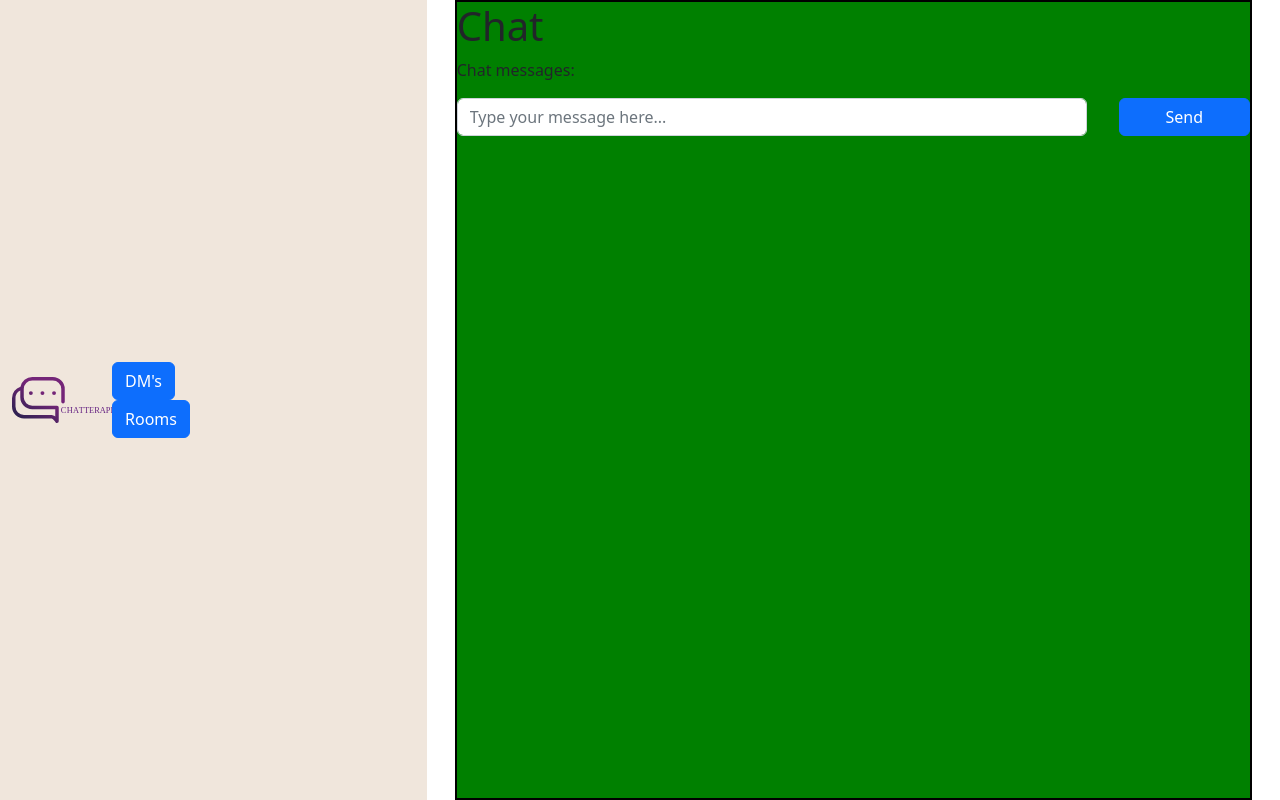
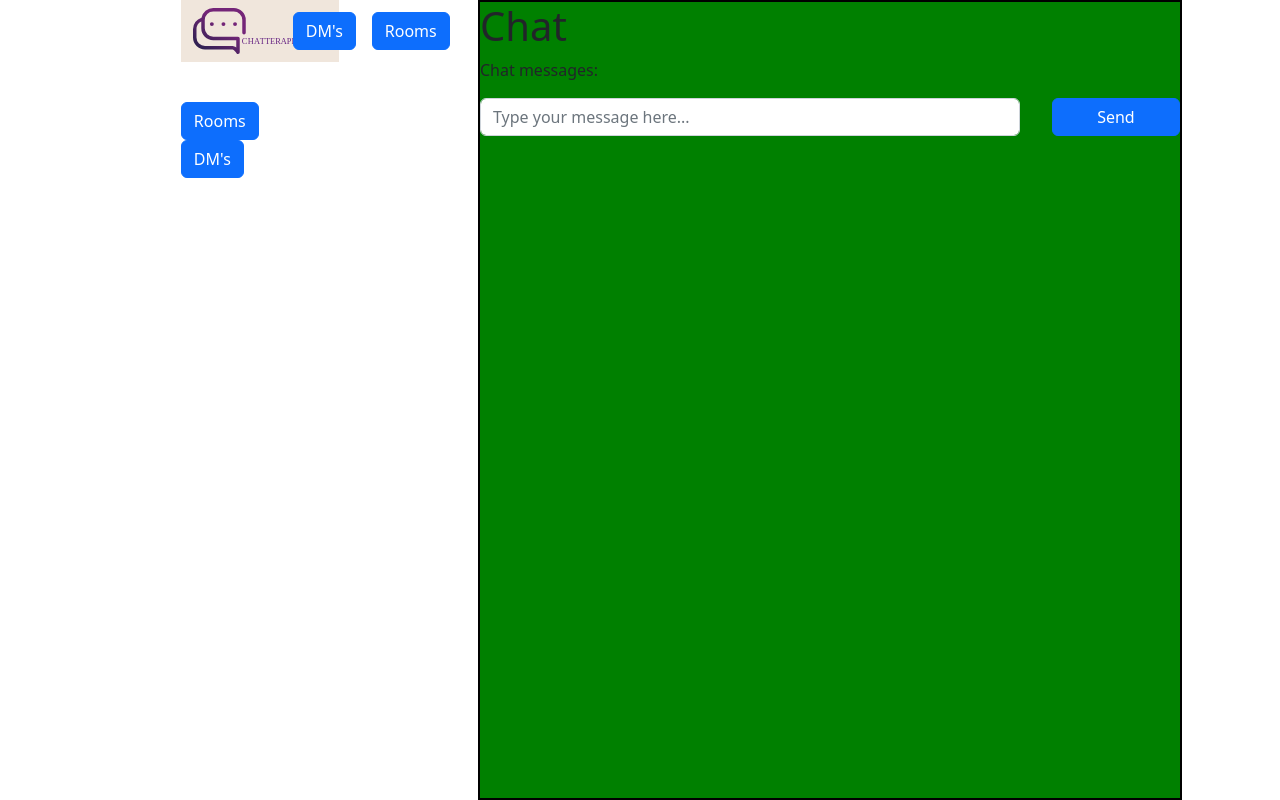
Before and after one commit to Sillen00/Chat-With-Sockets-LSDT, a React (Vite) app in the folder client/: page / in a window 1280 px wide. Both pictures are taken after typing "Sample" into the empty fields and a click on the button "Join Chat". Built offline with nearby package versions, Linux system fonts and the light colour scheme; no server answers.

Commit message:
update on lobby&header, change visial dm tommorow

```diff
--- a/client/src/components/Header.tsx
+++ b/client/src/components/Header.tsx
@@ -18,12 +18,7 @@ function Header() {
         <Container fluid>
           <div className='d-flex align-items-center'>
             <img src={chatterappLogo} alt='logo' width='100' />
-            <div className='ms-auto'>
-              <DirectMessage />
-              <Rooms />
-            </div>
           </div>
-
           <Navbar.Toggle aria-controls='offcanvasNavbar-expand-lg' />
           <Navbar.Offcanvas style={{ backgroundColor: "#F0E6DC" }}
             id='offcanvasNavbar-expand-lg'
@@ -37,6 +32,8 @@ function Header() {
             </Offcanvas.Header>
             <Offcanvas.Body>
               <Nav className='justify-content-end flex-grow-1 pe-3' style={{display: 'flex', gap: '1rem'}}>
+                <DirectMessage />
+                <Rooms />
               </Nav>
             </Offcanvas.Body>
           </Navbar.Offcanvas>
@@ -46,5 +43,4 @@ function Header() {
   );
 }
 
-
 export default Header;
--- a/client/src/index.css
+++ b/client/src/index.css
@@ -1,47 +1,12 @@
-
-  @import url('https://fonts.googleapis.com/css2?family=Lexend:wght@100;200;400&display=swap');
-  @media (min-width: 768px) {
-    .navbar-toggler {
-      display: none !important;
-    }
-  }
+@import url('https://fonts.googleapis.com/css2?family=Lexend:wght@100;200;400&display=swap');
 
 * {
-    box-sizing: border-box;
+  box-sizing: border-box;
 }
 
 body {
   margin: 0;
-    padding: 0;
-    background-color: #eeeeee;
-    font-family: 'Lexend';
-
+  padding: 0;
+  background-color: #eeeeee;
+  font-family: 'Lexend';
 }
-
-@media (min-width: 992px) {
-  .custom-navbar {
-    position: fixed;
-    top: 0;
-    left: 0;
-    width: 250px; /* Adjust the width of the aside bar as needed */
-    height: 100%;
-    padding-top: 1rem;
-    z-index: 1030; /* To make sure the aside bar is above other elements */
-  }
-
-  /* Apply additional styles to Offcanvas when it's an aside bar */
-  .custom-navbar .offcanvas {
-    position: static;
-    width: 100%;
-    height: auto;
-    border: none;
-    box-shadow: none;
-    transition: none;
-    visibility: none;
-    overflow: auto;
-  }
-
-  /* Hide the close button in the aside bar */
-  .custom-navbar .offcanvas-header .btn-close {
-    display: none;
-  }}
--- a/client/src/pages/Lobby.tsx
+++ b/client/src/pages/Lobby.tsx
@@ -1,7 +1,9 @@
+import { Col, Container, Row, Stack } from 'react-bootstrap';
 import { useLocation } from 'react-router-dom';
+import Chat from '../components/Chat';
+import Dm from '../components/Dm';
 import Header from '../components/Header';
-import Chat from '../components/Chat';
-import { Col, Container, Row } from 'react-bootstrap';
+import Rooms from '../components/Rooms';
 
 
 
@@ -10,10 +12,16 @@ function Lobby() {
   const { username } = location.state;
 
   return (
-    <Container fluid>
+    <Container >
       <Row>
         <Col md={4} style={{padding: '0'}}>
+          <Stack gap={4} className="col-md-5 mx-auto">
           <Header />
+          <div className="d-none d-md-block">
+          <Rooms />
+          <Dm />
+          </div>
+          </Stack>
         </Col>
         <Col md={8}>
           <Chat />
```
